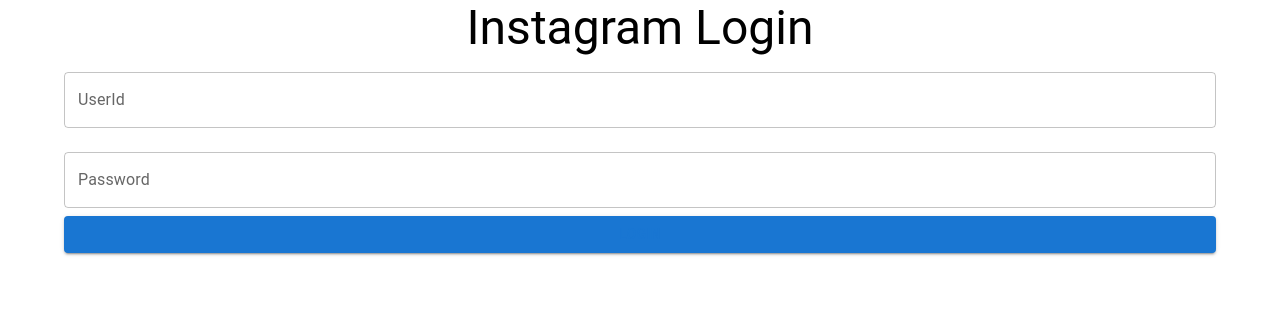
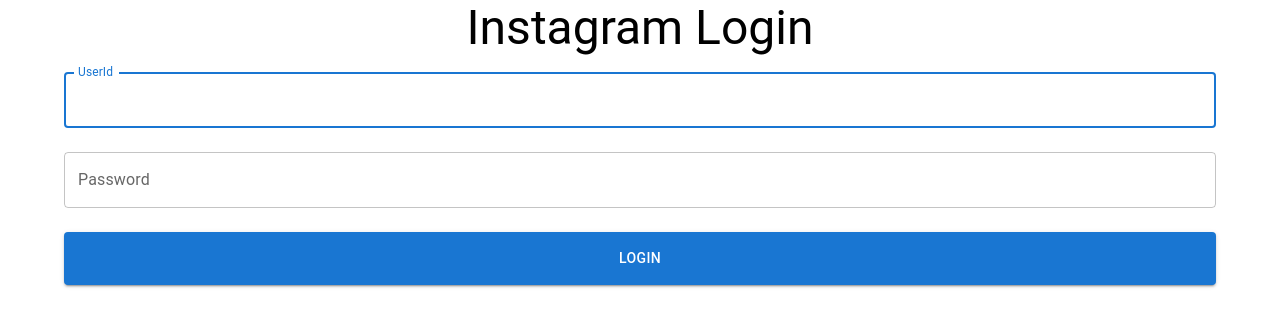
Before and after one commit to Student-Jasons/kingwangjjang-fe, a Next.js app: page /login in a window 1280 px wide. Shown: the top 326 px of the page. Built offline with nearby package versions, Linux system fonts and the light colour scheme.

Commit message:
:lipstick: button ui 수정, id TextField에 autoFocus 추가

```diff
--- a/app/login/page.tsx
+++ b/app/login/page.tsx
@@ -35,6 +35,7 @@
           margin="normal"
           name="userId"
           onChange={handleInputChange}
+          autoFocus
         />
         <TextField
           label="Password"
@@ -50,11 +51,11 @@
           variant="contained"
           fullWidth
           sx={{
-            color: "primary.main",
-
-            "&:hover": {
-              color: "#fff",
-            },
+            backgroundColor: "#1976D2",
+            marginTop: "16px",
+            marginBottom: "8px",
+            paddingX: "16.5px",
+            paddingY: "14px",
           }}
         >
           Login
```
